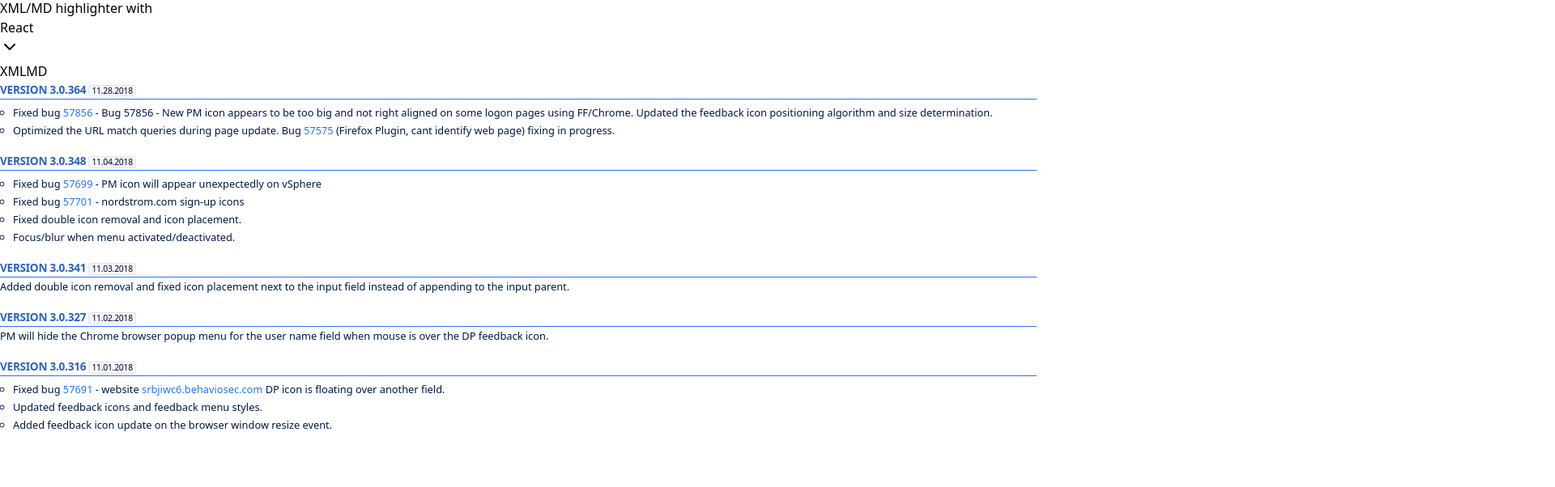
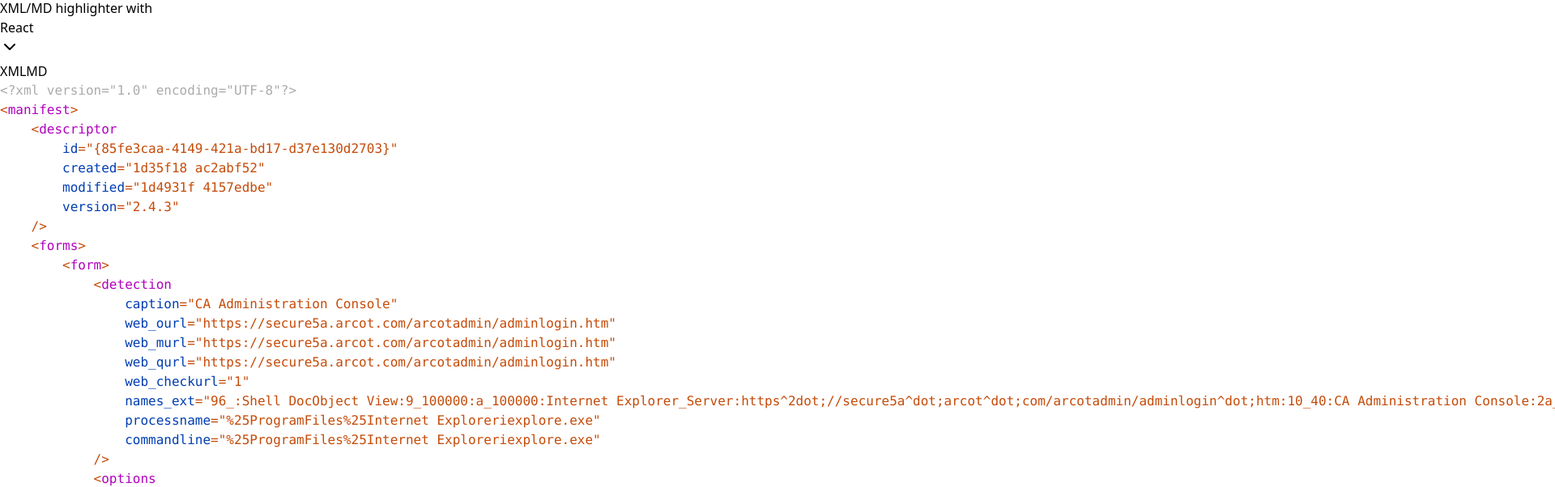
Before and after one commit to maxzz/highlight-xml-md, a React (Vite) app: page / in a window 1280 px wide. Shown: the part 1282-1884 px from the top of the page at 81% size, 1920 px wide, since content can reach past the window. Before the commit the page ends 1823 px from the top, so only its background shows below. Built offline with nearby package versions, Linux system fonts and the light colour scheme.

Commit message:
WIP. combine fix XML and MD container props

```diff
--- a/src/components/2-main/2-demo/demo-highlight-md/index.tsx
+++ b/src/components/2-main/2-demo/demo-highlight-md/index.tsx
@@ -1,5 +1,6 @@
-import { useMemo } from "react";
+import { HTMLAttributes, useMemo } from "react";
 import { marked } from "marked";
+import { classNames } from "@/utils";
 import './markdown.css';
 
 const CODE_ORG =
@@ -30,12 +31,12 @@ PM will hide the Chrome browser popup menu for the user name field when mouse is
 * Added feedback icon update on the browser window resize event.
 `
 
-export function HighlightMdDemo() {
+export function HighlightMdDemo({ className, ...rest }: HTMLAttributes<HTMLDivElement>) {
     const markedText = useMemo(() => {
         return marked(CODE_ORG);
     }, []);
     return (
-        <div className="mx-auto p-4 w-[96%] max-w-[640px] text-xs bg-background border-muted-foreground/50 border rounded-md shadow">
+        <div className={classNames("text-xs bg-background", className)} {...rest}>
             <div className="notes max-h-96 px-4 bg-background overflow-y-auto smallscroll" dangerouslySetInnerHTML={{ __html: markedText }} />
         </div>
     );
--- a/src/components/2-main/2-demo/demo-highlight-xml/index.tsx
+++ b/src/components/2-main/2-demo/demo-highlight-xml/index.tsx
@@ -1,7 +1,9 @@
 import { SyntaxHighlighterXml } from "@/components/ui/SyntaxHighlighterXml";
+import { classNames } from "@/utils";
+import { HTMLAttributes } from "react";
 
 const CODE_ORG =
-`<?xml version="1.0" encoding="UTF-8"?>
+    `<?xml version="1.0" encoding="UTF-8"?>
 <manifest>
 	<descriptor
 		id="{85fe3caa-4149-421a-bd17-d37e130d2703}"
@@ -47,11 +49,11 @@ const CODE_ORG =
 		</form>
 	</forms>
 </manifest>
-`
+`;
 
-export function HighlightXmlDemo() {
+export function HighlightXmlDemo({ className, ...rest }: HTMLAttributes<HTMLDivElement>) {
     return (
-        <div className="mx-auto p-4 w-[96%] max-w-[640px] text-xs bg-background border-muted-foreground/50 border rounded-md shadow dark:opacity-60 overflow-auto smallscroll">
+        <div className={classNames("text-xs dark:opacity-60 overflow-auto smallscroll", className)} {...rest}>
             <SyntaxHighlighterXml>
                 {CODE_ORG}
             </SyntaxHighlighterXml>
--- a/src/components/2-main/index.tsx
+++ b/src/components/2-main/index.tsx
@@ -4,18 +4,18 @@ import { HighlightXmlDemo } from "./2-demo/demo-highlight-xml";
 
 function TableInTabs() {
     return (
-        <Tabs defaultValue="tab2">
+        <Tabs defaultValue="tab1">
             <TabsList>
                 <TabsTrigger value="tab1">XML</TabsTrigger>
                 <TabsTrigger value="tab2">MD</TabsTrigger>
             </TabsList>
 
             <TabsContent value="tab1">
-                <HighlightXmlDemo />
+                <HighlightXmlDemo className="mx-auto p-4 max-w-[640px] bg-background border-muted-foreground/50 border rounded-md shadow" />
             </TabsContent>
 
             <TabsContent value="tab2">
-                <HighlightMdDemo />
+                <HighlightMdDemo className="mx-auto p-4 max-w-[640px] border-muted-foreground/50 border rounded-md shadow" />
             </TabsContent>
 
         </Tabs>
```
